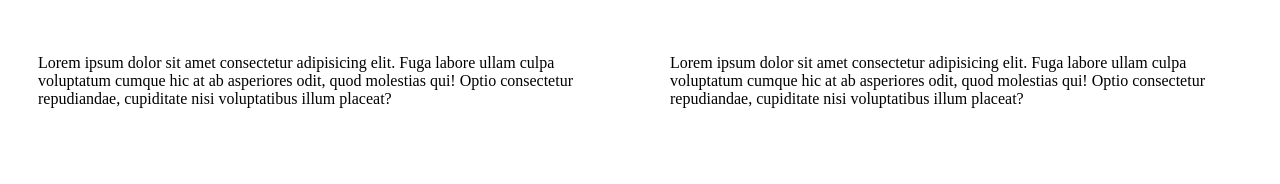
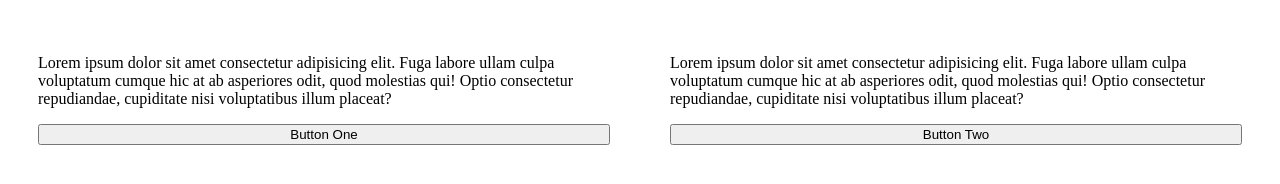
Before and after one commit to andrius-siup/the-importance-of-this, a plain HTML site: page index.html in a window 1280 px wide. Drawn offline with nearby package versions, Linux system fonts and the light colour scheme.

Commit message:
Created two btn

```diff
--- a/index.html
+++ b/index.html
@@ -15,11 +15,13 @@
             <p>Lorem ipsum dolor sit amet consectetur adipisicing elit. Fuga labore ullam culpa voluptatum cumque hic at
                 ab asperiores odit, quod molestias qui! Optio consectetur repudiandae, cupiditate nisi voluptatibus
                 illum placeat?</p>
+                <button>Button One</button>
         </div>
         <div class="card">
             <p>Lorem ipsum dolor sit amet consectetur adipisicing elit. Fuga labore ullam culpa voluptatum cumque hic at
                 ab asperiores odit, quod molestias qui! Optio consectetur repudiandae, cupiditate nisi voluptatibus
                 illum placeat?</p>
+                <button>Button Two</button>
         </div>
     </div>
     <script src="https://code.jquery.com/jquery-3.5.1.js"
```
